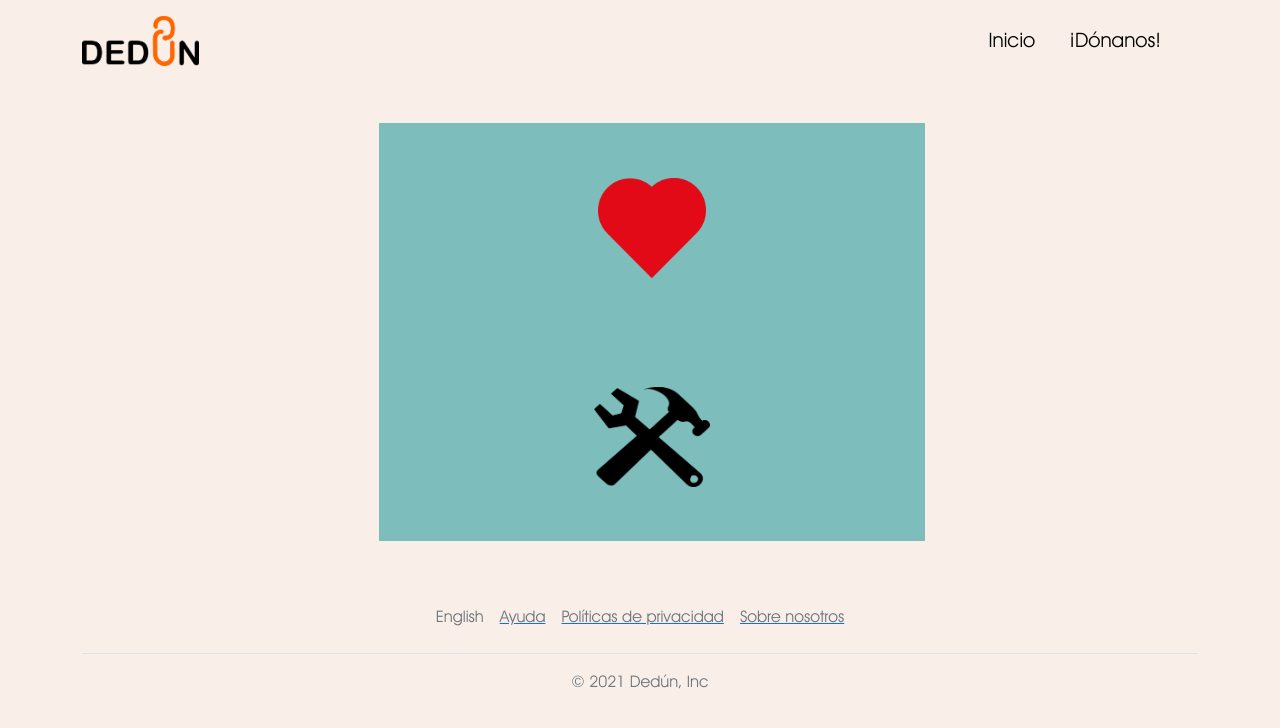
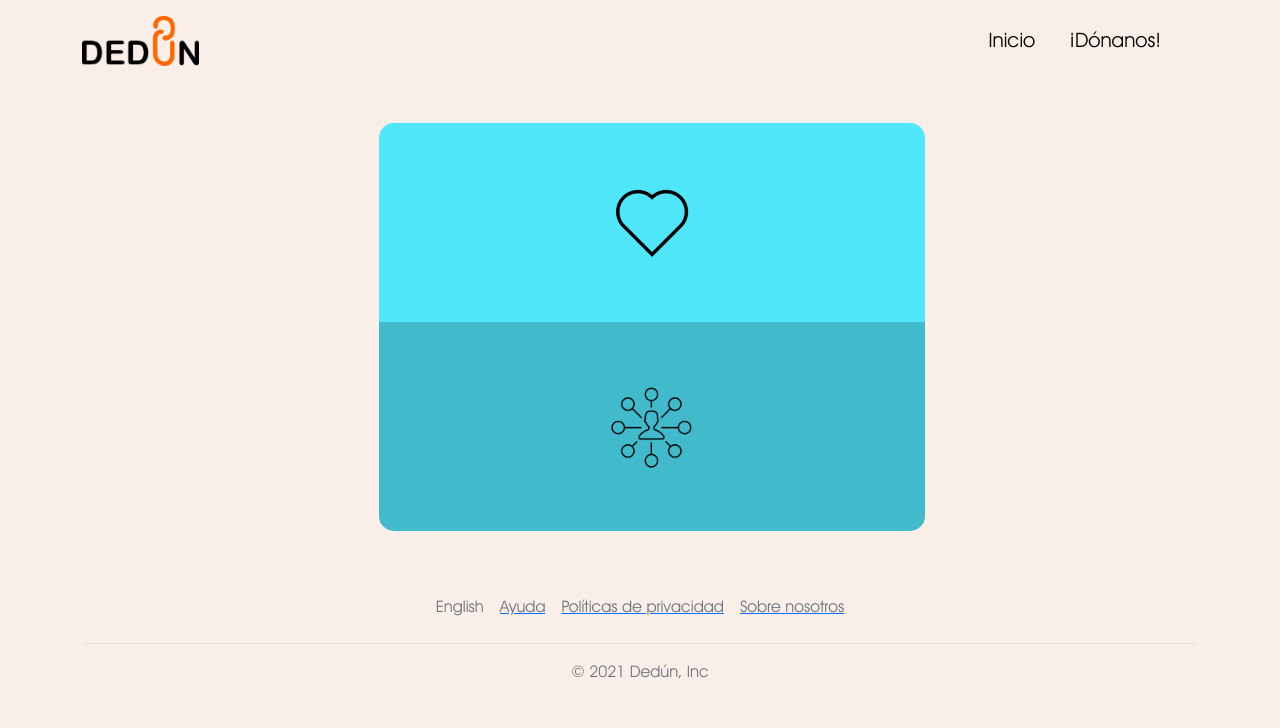
Before and after one commit to AlejandroUN/Ded-n, a Vue app in the folder frontend/: page /entrarPerfil in a window 1280 px wide. Shown: the top 728 px of the page. Built offline with nearby package versions, Linux system fonts and the light colour scheme.

Commit message:
Vista Perfil Hecha

```diff
--- a/frontend/src/views/entrarPerfil.vue
+++ b/frontend/src/views/entrarPerfil.vue
@@ -28,11 +28,11 @@
 
       <div class="padding_top row margin_left">
         <router-link to="">
-          <button class="w-50 general_padding color4"><img src="../assets/corazon.png" height="100"
+          <button class="w-50 general_padding color4"><img src="../assets/corazon.png" height="90"
         /></button>
         </router-link>
         <router-link to="">
-          <button class="w-50 general_padding color4"><img src="../assets/llave.png" height="100"
+          <button class="w-50 general_padding color5 "><img src="../assets/llave.png" height="100"
         /></button>
         </router-link>
       </div>
@@ -102,14 +102,31 @@ export default {
 }
 
 .color4 {
-  background-color: #7DBDBC!important;
-  border-color: #7DBDBC!important;
+  background-color: #50E6FA!important;
+  border-color: #50E6FA!important;
   color: black !important;
+  border-top-left-radius: 15px !important;
+  border-top-right-radius: 15px !important;
 }
 
 .color4:hover {
-  background-color: #008B8F !important;
-  border-color: #008B8F !important;
+  background-color: #4C757A !important;
+  border-color: #4C757A !important;
   color: white !important;
 }
+
+.color5 {
+  background-color: #41BBCC!important;
+  border-color: #41BBCC!important;
+  color: black !important;
+  border-bottom-left-radius: 15px !important;
+  border-bottom-right-radius: 15px !important;
+}
+
+.color5:hover {
+  background-color: #4C757A !important;
+  border-color: #4C757A !important;
+  color: white !important;
+}
+
 </style>
```
Also changed, not shown: frontend/src/assets/corazon.png, frontend/src/assets/llave.png.
